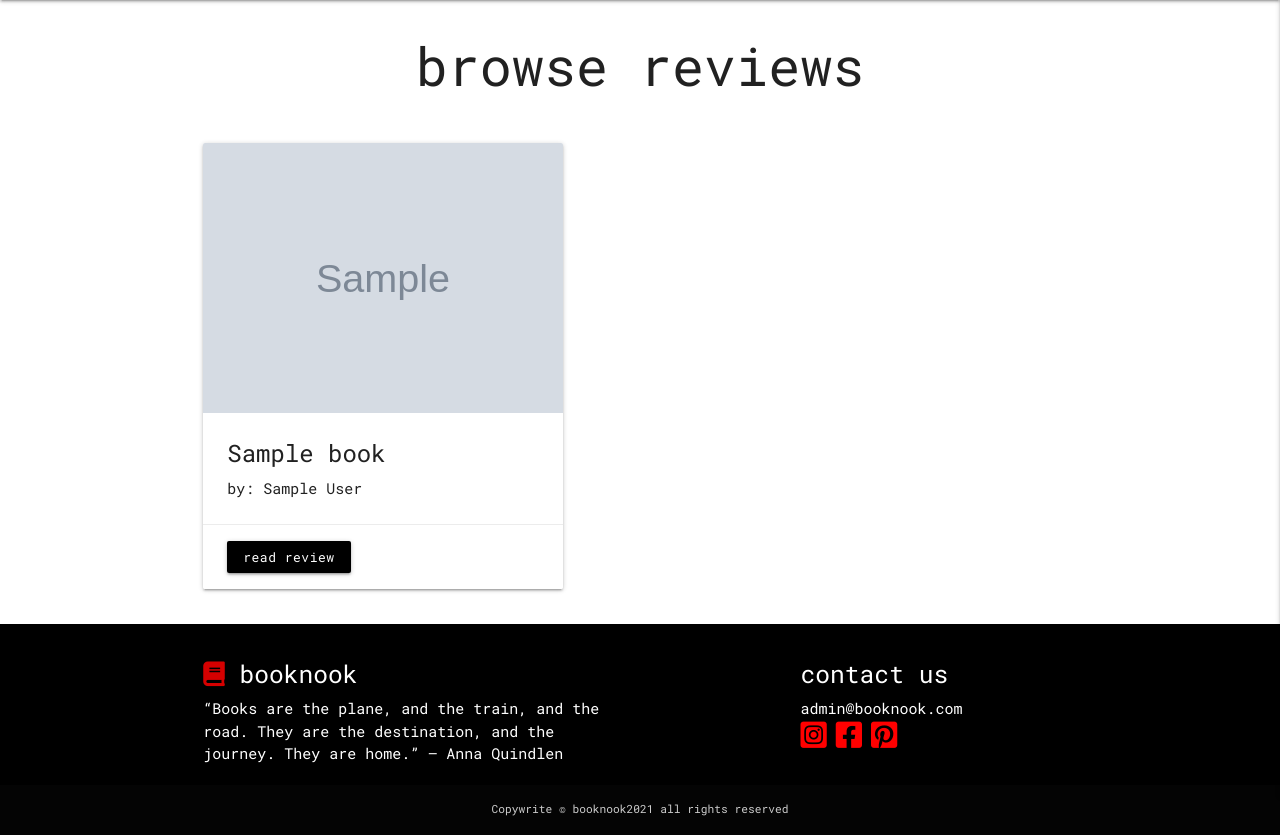
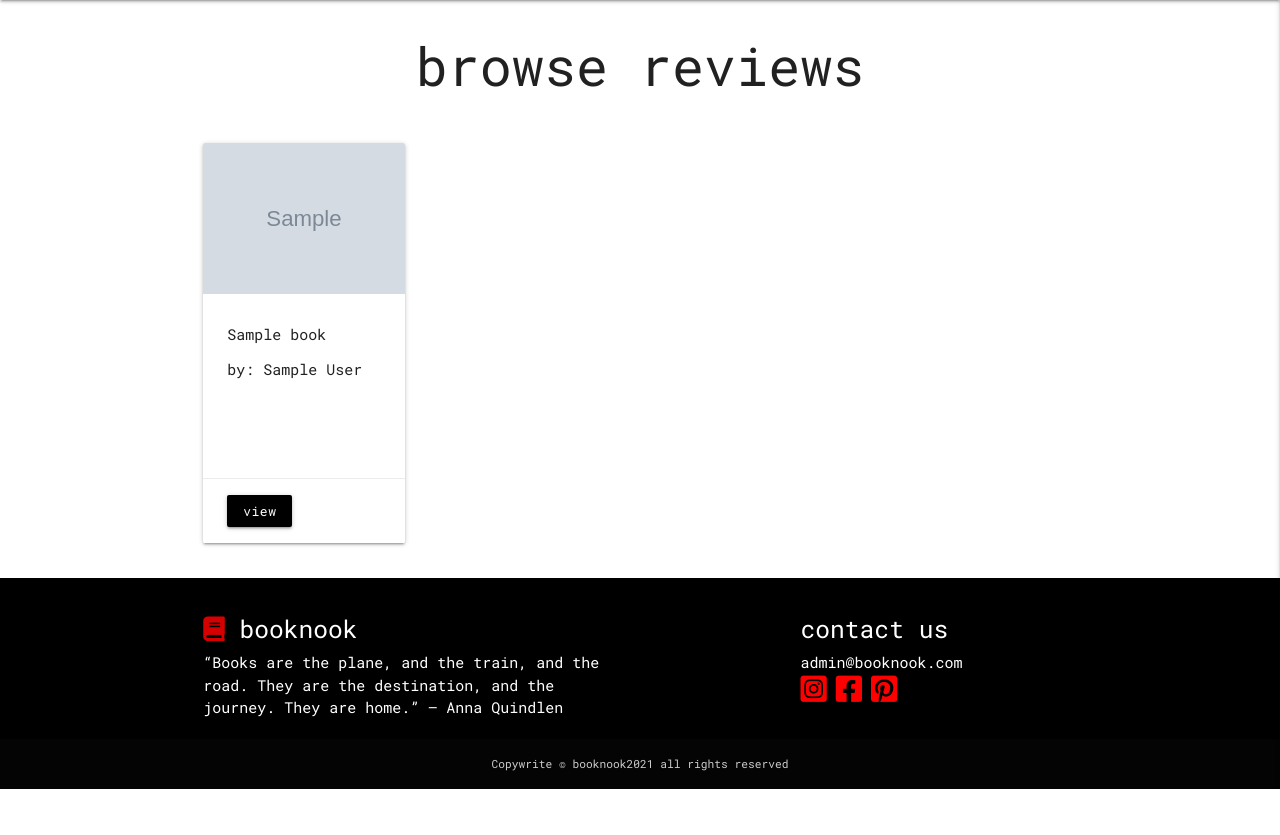
Before and after one commit to janeyrinn/bookNook, a Flask app: page /search in a window 1280 px wide. Shown: the part 64-899 px from the top of the page. After the commit the page ends 853 px from the top, so only its background shows below. Run offline with Flask 2, Linux system fonts and the light colour scheme; grey boxes marked "Sample" are stand-in pictures; a database or web service that is not in the repository returns one stand-in record (values such as "Sample title"); some libraries are stand-ins or nearby versions.

Commit message:
add cards and styling

```diff
--- a/static/css/style.css
+++ b/static/css/style.css
@@ -151,15 +151,14 @@ nav ul a:hover {
 
 /*------------ CARDS --*/
 
-.card {
-    height: auto !important;
-    width: 360px !important;
+.card-grid {
+    display: flex;
 }
 
-.card-image {
-    width: auto;
+.card-title {
+    font-size: 1rem !important;
 }
 
-.card-action {
-
+.card-title p {
+    font-size: .5rem !important;
 }
--- a/templates/search.html
+++ b/templates/search.html
@@ -8,25 +8,27 @@
 
 
 <!--Start book review cards, Materialize Code for Cards-->
+
+<div class="row">
   {% for book in books %}
-      <div class="row ">
-        <div class="col card-display s12 m6 l3">
-          <div class="card">
+  <div class="col card-grid s12 m6 l3">
+    <div class="card medium">
       <div class="card-image">
-              <img src="{{ book.book_img }}">
+        <img class="" src="{{ book.book_img }}">
       </div>
       <div class="card-content">
-              <span class="card-title">{{ book.book_title }}</span>
+        <p class="card-title">{{ book.book_title }}</p>
         <p>by: {{ book.book_author }}</p>
       </div>
       <div class="card-action">
-              <a class="white-text btn-small" href="#">read review</a>
-            </div>
+        <a class="white-text btn-small" href="#">view</a>
       </div>
     </div>
   </div>
     {% endfor %}
-
+  </div>
+</div>
 </div>
 
+
 {% endblock %}
```
Lines whose indentation alone changed are shown as unchanged.
